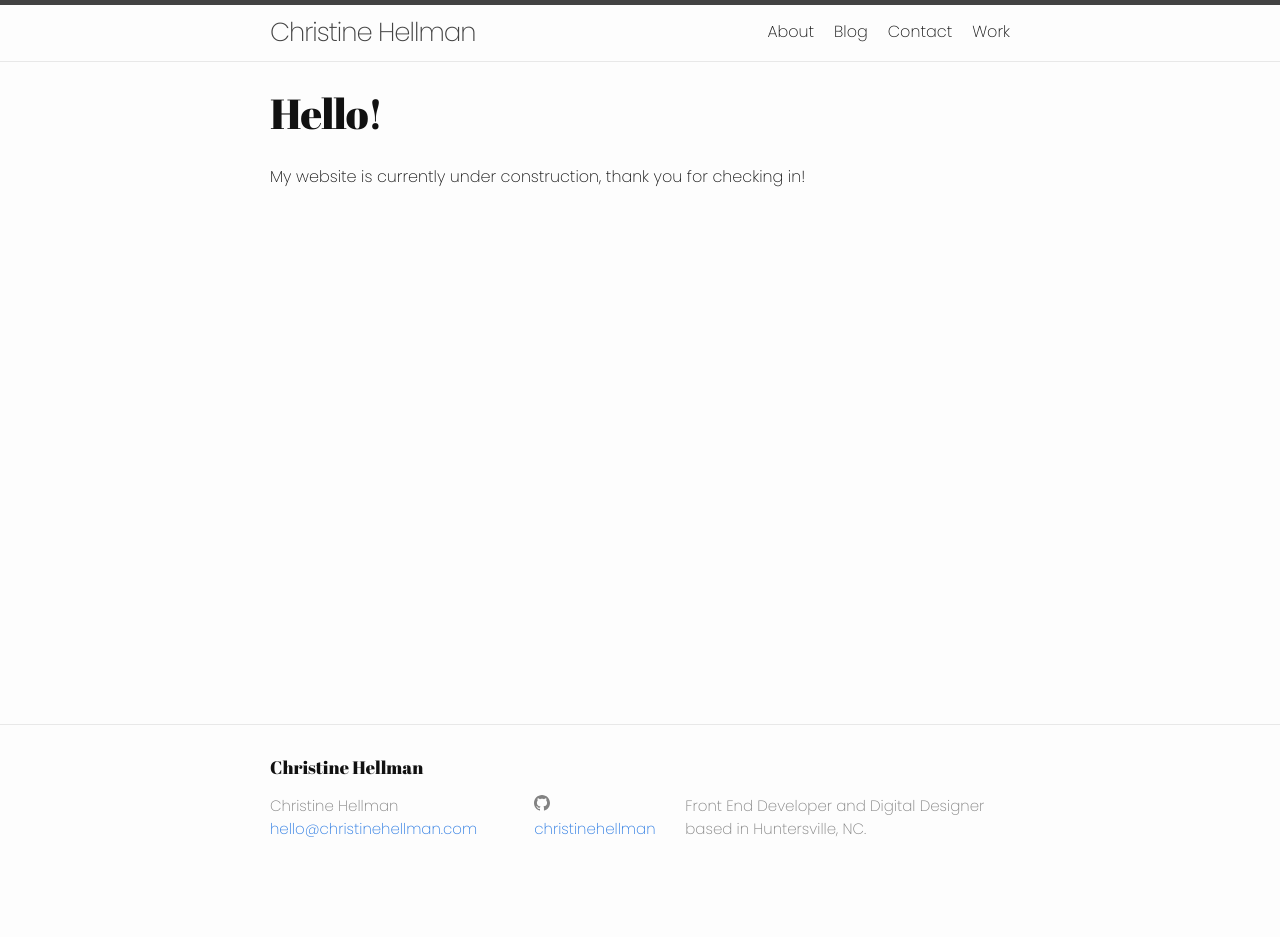
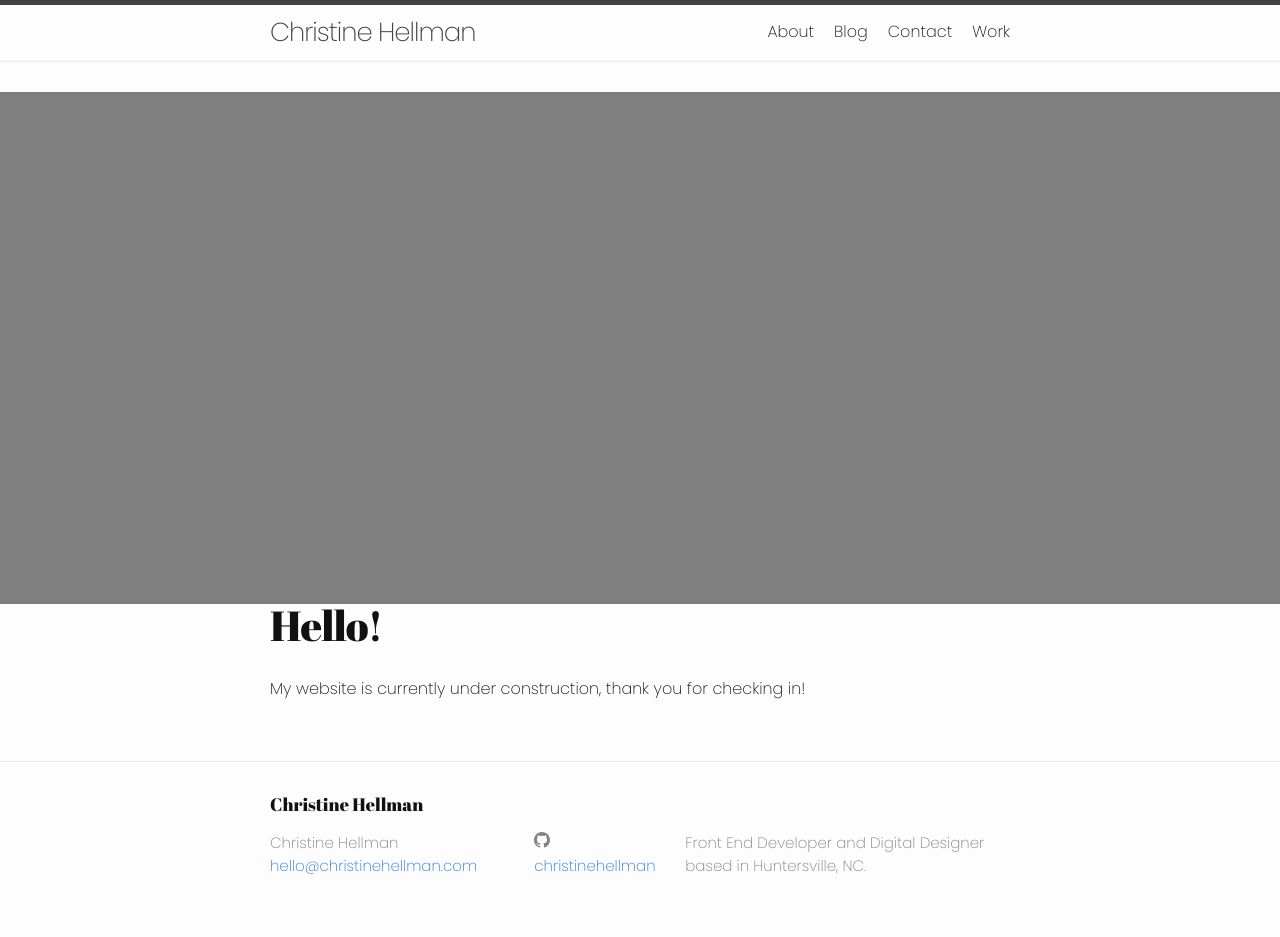
Before and after one commit to christinehellman/portfolio, a Jekyll site: the page built from index.md, in a window 1280 px wide. Built offline with Jekyll 4.4.1, drawn with Linux system fonts in a browser that asks for light colours; before the commit the page ends 900 px from its top, so only the background shows below that.

Commit message:
background

```diff
--- a/assets/main.css
+++ b/assets/main.css
@@ -600,6 +600,8 @@ table td {
   color: #099; }
 
 .hero {
+  background: gray;
+  height: 32rem;
   width: 100%;
   display: block;
   position: relative; }
--- a/gulpfile.js
+++ b/gulpfile.js
@@ -30,7 +30,7 @@ gulp.task('sass', function(){
 gulp.task('browserSync', function() {
   browserSync.init({
     server: {
-      baseDir: 'development'
+      baseDir: '_site'
     },
   })
 })
```
Also changed, not shown: 1 other file.
